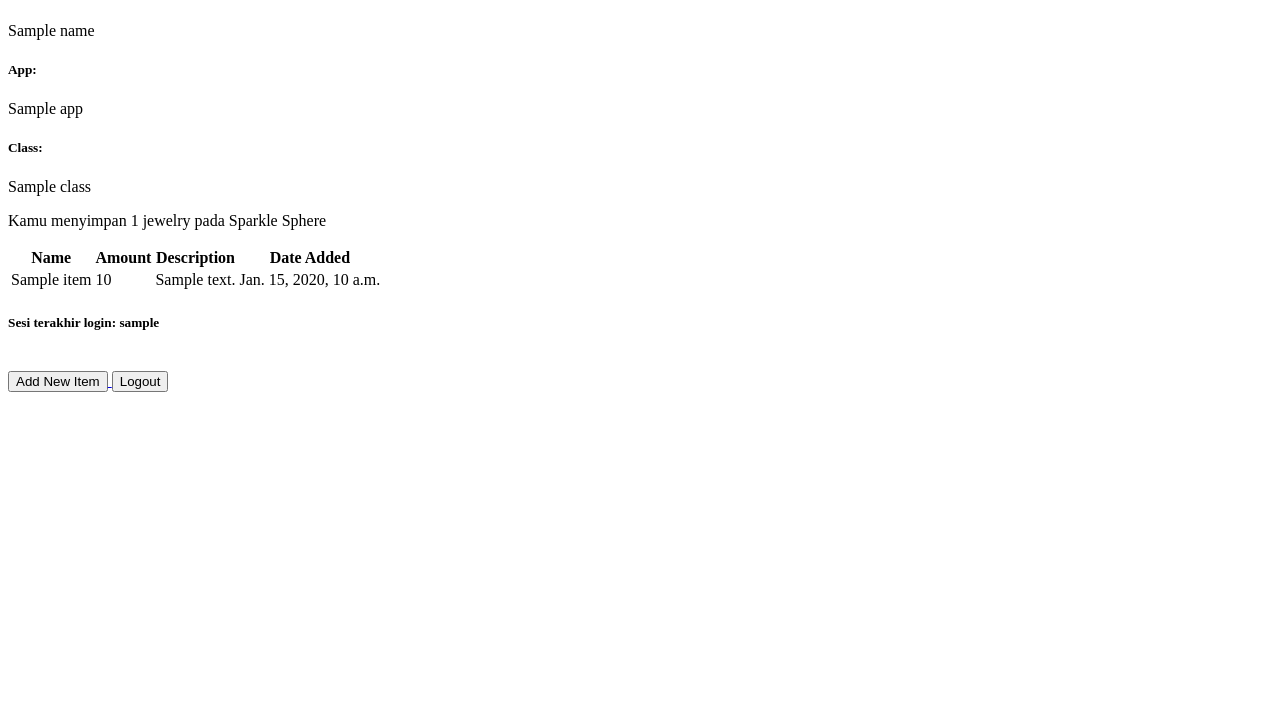
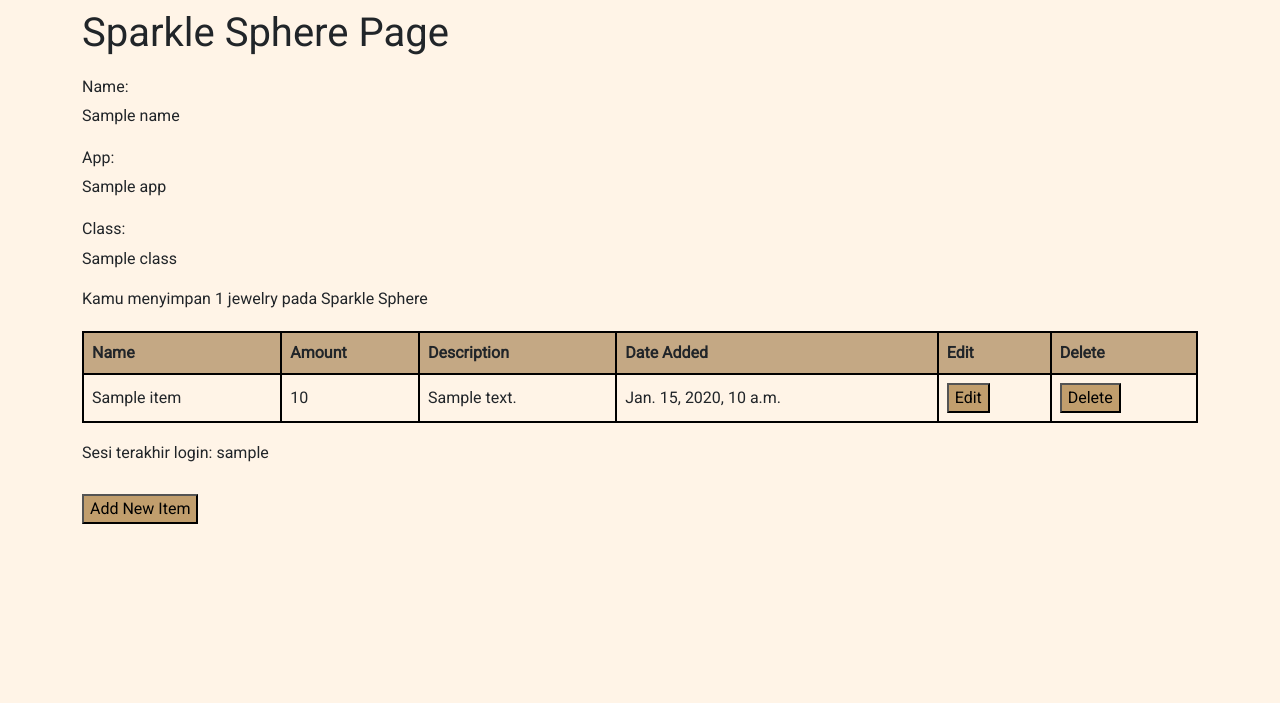
Before and after one commit to Rumintangjsi/Sparkle-Sphere, a Django app: template main/templates/main.html in a window 1280 px wide. Shown: the part 97-800 px from the top of the page. Run offline with Django 4.2, Linux system fonts and the light colour scheme; the template is opened without the code that fills it: most values are stand-ins (such as "Sample title", 1, 10 or a date in 2020).

Commit message:
Selesai mengerjakan Tugas 5

```diff
--- a/main/templates/main.html
+++ b/main/templates/main.html
@@ -1,6 +1,49 @@
 {% extends 'base.html' %}
 
 {% block content %}
+<style>
+
+    table {
+        margin-top: 20px;
+        border-collapse: collapse; /* Added to merge cell borders */
+        width: 100%; /* Added to make the table full-width */
+    }
+
+    table, th, td {
+        border: 2px solid black; /* Added to set border style */
+    }
+
+    th, td {
+        padding: 8px; /* Added for cell padding */
+        text-align: left; /* Added for cell text alignment */
+    }
+
+    .header-cell {
+        background-color: #c4a884;
+    }
+
+    h1, h2, h3, h4, h5, h6, p {
+        font-family: 'Calibri', sans-serif; /* Use the same font for headings and paragraphs */
+    }
+
+    h1 {
+        margin-top: 30px;
+    }
+
+    h5 {
+        margin-top: 20px;
+        font-size: medium;
+    }
+
+    button{
+        background-color: #c19e6d;
+    }
+
+</style>
+
+    {% include 'navbar.html' %}
+
+    <div class="container">
         <h1>Sparkle Sphere Page</h1>
 
         <h5>Name:</h5>
@@ -17,11 +60,14 @@
         {% endwith %}
 
         <table>
-        <tr>
+            <tr class="header-cell">
                 <th>Name</th>
                 <th>Amount</th>
                 <th>Description</th>
                 <th>Date Added</th>
+                <th>Edit</th>
+                <th>Delete</th>
+
             </tr>
 
             {% comment %} Berikut cara memperlihatkan data produk di bawah baris ini {% endcomment %}
@@ -32,6 +78,20 @@
                     <td>{{item.amount}}</td>
                     <td>{{item.description}}</td>
                     <td>{{item.date_added}}</td>
+                    <td class>
+                        <a href ="{% url 'main:edit_item' item.pk %}">
+                            <button>
+                                Edit
+                            </button>
+                        </a>
+                    </td>
+                    <td class>
+                        <a href = "{% url 'main:delete_item' item.pk %}">
+                            <button>
+                                Delete
+                            </button>
+                        </a>
+                    </td>
                 </tr>
             {% endfor %}
         </table>
@@ -45,10 +105,5 @@
                 Add New Item
             </button>
         </a>
-
-    <a href="{% url 'main:logout' %}">
-        <button>
-            Logout
-        </button>
-    </a>
+    </div>
 {% endblock content %}
--- /dev/null
+++ b/main/templates/navbar.html
@@ -0,0 +1,55 @@
+
+<nav class="navbar navbar-expand-lg navbar-dark custom-navbar">
+    <a class="navbar-brand" href="#"> Rumintang Jessica </a>
+    <div class="navbar-nav ml-auto">
+        <a class="nav-item nav-link" href="{% url 'main:logout' %}">Logout</a>
+    </div>
+    <button class="navbar-toggler" type="button" data-toggle="collapse" data-target="#navbarNav"
+        aria-controls="navbarNav" aria-expanded="false" aria-label="Toggle navigation">
+        <span class="navbar-toggler-icon"></span>
+    </button>
+    <div class="collapse navbar-collapse" id="navbarNav">
+        <ul class="navbar-nav">
+            <li class="nav-item active">
+                <a class="nav-link" href="/">Home <span class="sr-only">(current)</span></a>
+            </li>
+        </ul>
+    </div>
+    <img src="https://i.pinimg.com/564x/c6/a7/05/c6a70583464b8be1ba6060a892df5ed0.jpg" alt="Your Logo" class="navbar-logo">
+</nav>
+
+
+{% block navbar_styles %}
+<style>
+    .custom-navbar {
+        background-color:#aa8d74;
+        color: #ffffff;
+    }
+
+    .custom-heading {
+        font-family: 'Font Name', sans-serif;
+        font-weight: bold;
+        color: #333;
+        margin-left: 30px;
+    }
+
+    .navbar-logo {
+        max-width: 80px;
+        height: auto;
+        margin-right: 20px;
+    }
+
+    .navbar-brand {
+        margin-left: 20px;
+    }
+
+    body {
+    font-family: 'Roboto', sans-serif;
+    }
+
+    h1, h2, h3, h4, h5, h6, p {
+        font-family: 'Roboto', sans-serif;
+    }
+</style>
+
+{% endblock navbar_styles %}
--- a/main/urls.py
+++ b/main/urls.py
@@ -3,6 +3,8 @@ from main.views import show_main, create_item, show_xml, show_json, show_xml_by_
 from main.views import register
 from main.views import login_user
 from main.views import logout_user
+from main.views import edit_item
+from main.views import delete_item
 
 app_name = 'main'
 
@@ -16,4 +18,6 @@ urlpatterns = [
     path('register/', register, name='register'),
     path('login/', login_user, name='login'),
     path('logout/', logout_user, name='logout'),
+    path('edit-item/<int:id>', edit_item, name='edit_item'),
+    path('delete/<int:id>', delete_item, name='delete_item')
 ]
--- a/sparkle_sphere/settings.py
+++ b/sparkle_sphere/settings.py
@@ -117,7 +117,9 @@ USE_TZ = True
 # Static files (CSS, JavaScript, Images)
 # https://docs.djangoproject.com/en/4.2/howto/static-files/
 
-STATIC_URL = 'static/'
+STATIC_URL = '/static/'
+STATICFILES_DIRS = [BASE_DIR / "static"]
+
 
 # Default primary key field type
 # https://docs.djangoproject.com/en/4.2/ref/settings/#default-auto-field
--- a/templates/base.html
+++ b/templates/base.html
@@ -2,15 +2,20 @@
 <!DOCTYPE html>
 <html lang="en">
     <head>
-        <meta charset="UTF-8" />
-        <meta
-            name="viewport"
-            content="width=device-width, initial-scale=1.0"
-        />
+        <meta charset="UTF-8">
+        <meta name="viewport" content="width=device-width, initial-scale=1.0">
+        <link rel="stylesheet" href="{% static 'styles.css' %}">
+        <title>{% block title %}Default Title{% endblock %}</title>
         {% block meta %}
         {% endblock meta %}
+        <link href="https://cdn.jsdelivr.net/npm/bootstrap@5.3.2/dist/css/bootstrap.min.css" rel="stylesheet" integrity="sha384-T3c6CoIi6uLrA9TneNEoa7RxnatzjcDSCmG1MXxSR1GAsXEV/Dwwykc2MPK8M2HN" crossorigin="anonymous">
+        <script src="https://code.jquery.com/jquery-3.6.0.min.js" integrity="sha384-KyZXEAg3QhqLMpG8r+J4jsl5c9zdLKaUk5Ae5f5b1bw6AUn5f5v8FZJoMxm6f5cH1" crossorigin="anonymous"></script>
+        <script src="https://cdn.jsdelivr.net/npm/@popperjs/core@2.11.8/dist/umd/popper.min.js" integrity="sha384-I7E8VVD/ismYTF4hNIPjVp/Zjvgyol6VFvRkX/vR+Vc4jQkC+hVqc2pM8ODewa9r" crossorigin="anonymous"></script>
+        <script src="https://cdn.jsdelivr.net/npm/bootstrap@5.3.2/dist/js/bootstrap.min.js" integrity="sha384-BBtl+eGJRgqQAUMxJ7pMwbEyER4l1g+O15P+16Ep7Q9Q+zqX6gSbd85u4mG4QzX+" crossorigin="anonymous"></script>
+        <link rel="stylesheet" type="text/css" href="{% static 'styles.css' %}">
+        <link href="https://fonts.googleapis.com/css?family=Roboto" rel="stylesheet">
     </head>
-
+    <body style="background-color: rgb(255, 244, 231);">
     <body>
         {% block content %}
         {% endblock content %}
```
Also changed, not shown: index.html (added, +13 -0 lines), main/templates/edit_item.html (added, +22 -0 lines), main/templates/login.html (+26 -3 lines), main/views.py (+23 -0 lines), README.md, db.sqlite3, 2 other files. Lines whose indentation alone changed are shown as unchanged.
